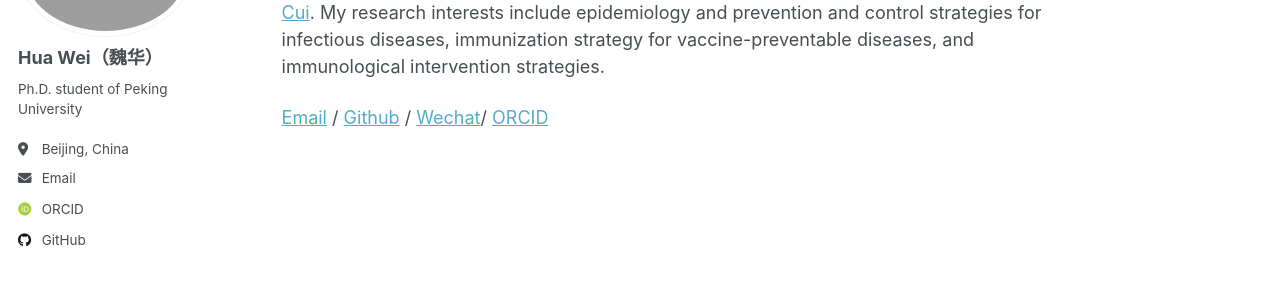
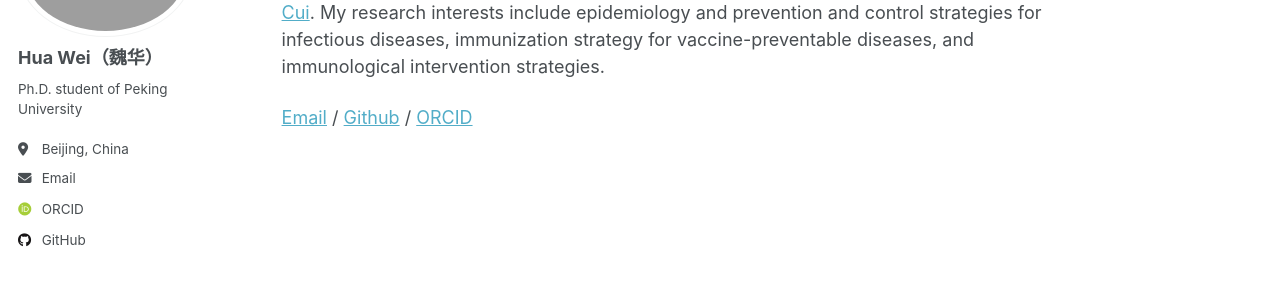
Before and after one commit to WeiHua363/WeiHua363.github.io, a Jekyll site: the page built from _pages/about.md, in a window 1280 px wide. Shown: the part 196-496 px from the top of the page. Built offline with Jekyll 4.4.1, drawn with Linux system fonts in a browser that asks for light colours; some web fonts are replaced; a script that is not in the unit is left out.

Commit message:
Update about.md

```diff
--- a/_pages/about.md
+++ b/_pages/about.md
@@ -9,4 +9,4 @@ redirect_from:
 I am a first-year Ph.D. student in Department of Epidemiology and Biostatistics at the [School of Public Health](https://sph.pku.edu.cn/), [Peking University](https://www.pku.edu.cn/). I am fortunate to be advised by [Prof. Fuqiang Cui](https://scholar.google.com/citations?hl=zh-CN&user=Ei2xHGoAAAAJ). My research interests include epidemiology and prevention and control strategies for infectious diseases, immunization strategy for vaccine-preventable diseases, and immunological intervention strategies.
 
 
-[Email](mailto:weihua25@stu.pku.edu.cn) / [Github](https://github.com/WeiHua363) / [Wechat](../images/wechat.jpg)/ [ORCID](https://orcid.org/0000-0003-1857-9412)
+[Email](mailto:weihua25@stu.pku.edu.cn) / [Github](https://github.com/WeiHua363) / [ORCID](https://orcid.org/0000-0003-1857-9412)
```
